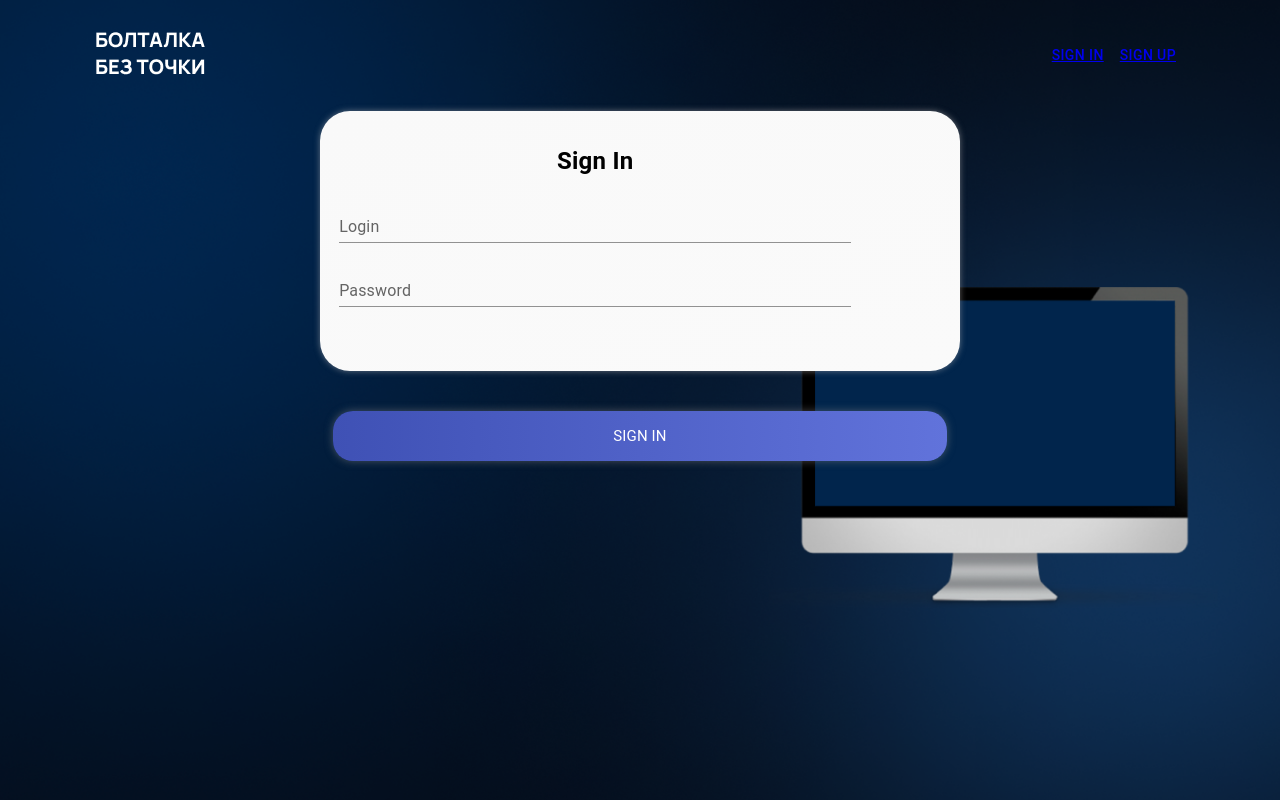
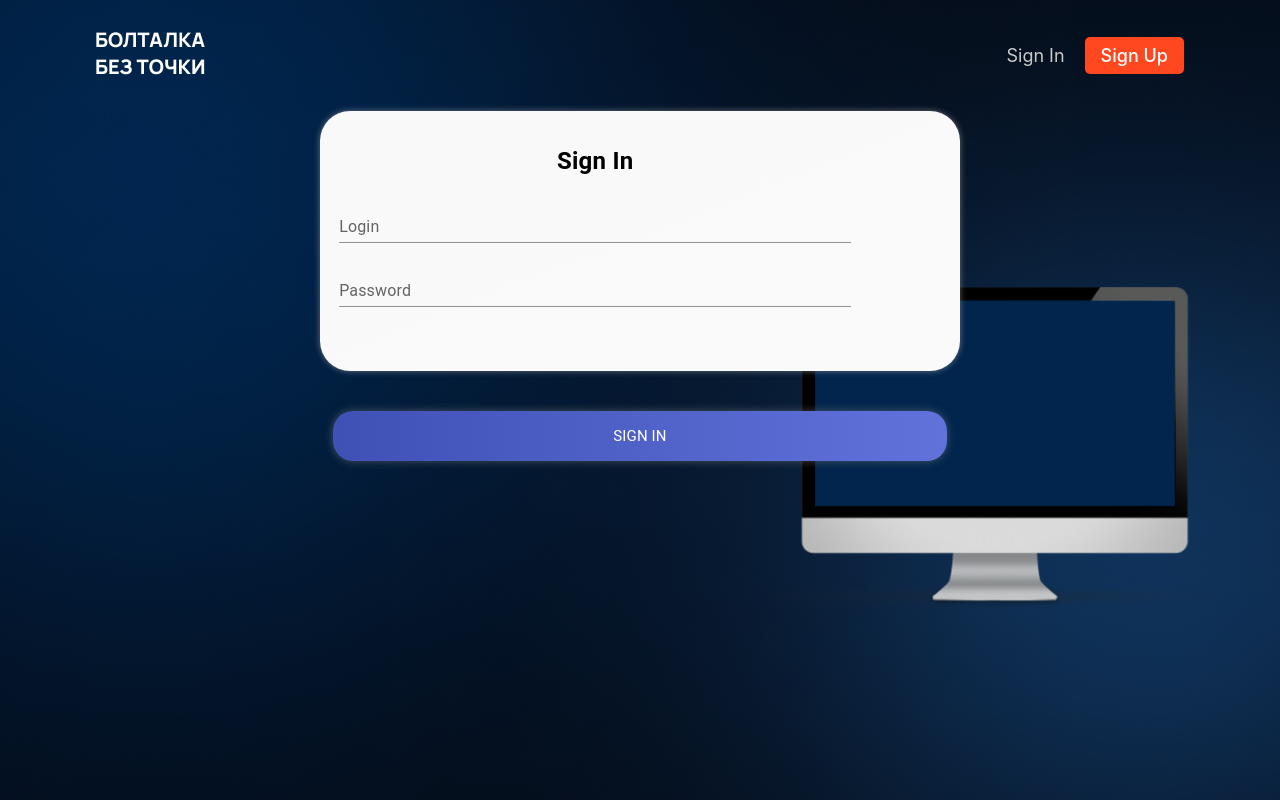
Before and after one commit to Melly5/first-team-shift, a React (Create React App) app: page /login in a window 1280 px wide. Built offline with nearby package versions, Linux system fonts and the light colour scheme.

Commit message:
fix buttons
style changes on buttons

```diff
--- a/src/components/Header/header.css
+++ b/src/components/Header/header.css
@@ -24,4 +24,8 @@
 
 .but-unclicked {
     background: transparent;
+    font-size: 18px;
+    margin-right: 20px;
+    margin-left: 20px;
+    color: rgb(202, 202, 202);
 }
--- a/src/components/Header/header.js
+++ b/src/components/Header/header.js
@@ -5,10 +5,9 @@ import { Button } from '@mui/material';
 import { Link, useLocation } from "react-router-dom";
 
 const Header = () => {
-    const [style, setStyle] = useState('');
+    //const [style, setStyle] = useState('');
     const pathname = useLocation().pathname;
-	const assignStyle = (path) => pathname === path ? "but-clicked" : "but-unclicked";
-
+	const assignStyle = (path) => pathname === path ? "but-unclicked" : "but-clicked";
 
     return (
         <div className="header">
@@ -16,15 +15,10 @@ const Header = () => {
                 <img src={logo} alt="logo"></img>
             </div>
             <div className='header-sign'>
-                <Button className={assignStyle("/login")}>
-                    <Link to="/login">Sign In</Link>
-                </Button>
-                <Button className={assignStyle("/signup")}>
-                    <Link to="/signup">Sign Up</Link>
-                </Button>
+                    <Link className={assignStyle("/login")} to="/login" style={{ textDecoration: 'none' }}>Sign In</Link>
+                    <Link className={assignStyle("/signup")} to="/signup" style={{ textDecoration: 'none' }}>Sign Up</Link>
             </div>
         </div>
-
     )
 }
 
```
